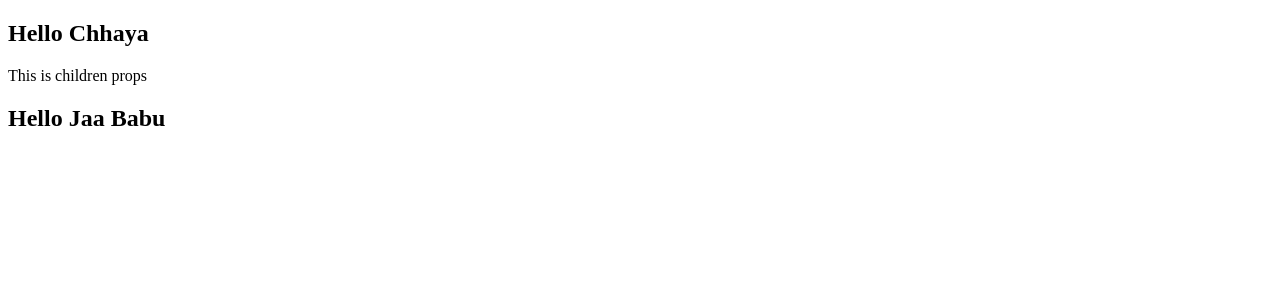
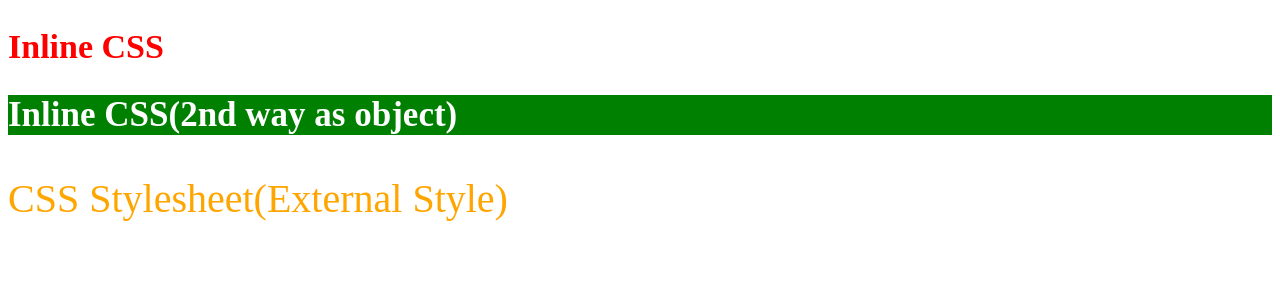
Before and after one commit to MS-Raunak/ReactJs-Learning-Series, a React (Vite) app in the folder 01basic/: page / in a window 1280 px wide. Shown: the top 300 px of the page. Built offline with nearby package versions, Linux system fonts and the light colour scheme.

Commit message:
Fundamental of React(Completed)

```diff
--- a/01basic/src/App.jsx
+++ b/01basic/src/App.jsx
@@ -1,23 +1,62 @@
 import React from "react"
+//To using any componet first import that component
+import StateDemo from "./state/StateDemo"
+import Counter from "./state/Counter"
 import Welcome from "./props/Welcome"
 import Welcome2 from "./props/Welcome2"
-
+import PropsDestructuring from "./props/PropsDestructuring"
+import EventHandlerDemo from "./event-handler/EventHandlerDemo"
+import ParentComponent from "./props-sendMethod-Ref/ParentComponent"
+import Parent from "./props-sendObj-Arr/Parent"
+import CondRender from "./conditionalRendering/CondRender"
+import CondRender2 from "./conditionalRendering/CondRender2"
+import CondRender3 from "./conditionalRendering/CondRender3"
+import CondRender4 from "./conditionalRendering/CondRender4"
+import ListRenderDemo from "./list-rendering/ListRenderDemo"
+import PersonDisplayList from "./list-rendering/Person"
+import PersonObjList from "./list-rendering/PersonList"
+import StyleComponent from "./css-styling/StyleComponent"
 
 function App() {
 
-
   return (
     <>
-     {/* COMPONENTS
+      {/* COMPONENTS>>>>>>
     <FunctionalComponent/>
     <ClassComponent/>  */}
 
-    {/* PROPS */}
+      {/* PROPS>>>>>>>>>>>>>
     <Welcome name="Chhaya">
       <p>This is children props</p>
     </Welcome>
+    <Welcome2 name="Jaa Babu"/>
+    <PropsDestructuring msg="India is great"/>*/}
 
-    <Welcome2 name="Jaa Babu"/>
+      {/* EVENT HANDLER>>>>>>>>>>>>>
+     <EventHandlerDemo/> */}
+
+      {/* STATE>>>>>>>>>>>>>
+     <StateDemo />
+     <Counter/> */}
+
+      {/* METHOD AS PROPS >>>>>>>>>>>>>
+    <ParentComponent/>*/}
+
+      {/* OBJECT AS PROPS >>>>>>>>>>>>>
+    <Parent/>*/}
+
+      {/* Conditional Rendering >>>>>>>>>>>>>
+      <CondRender />
+      <CondRender2 />
+      <CondRender3 />
+      <CondRender4 />*/}
+
+      {/* List Rendering >>>>>>>>>>>>>
+      <ListRenderDemo />
+      <PersonObjList /> */}
+
+      {/* CSS IN REACT >>>>>>>>>>>>>  */}
+      <StyleComponent />
     </>
   )
 }
```
